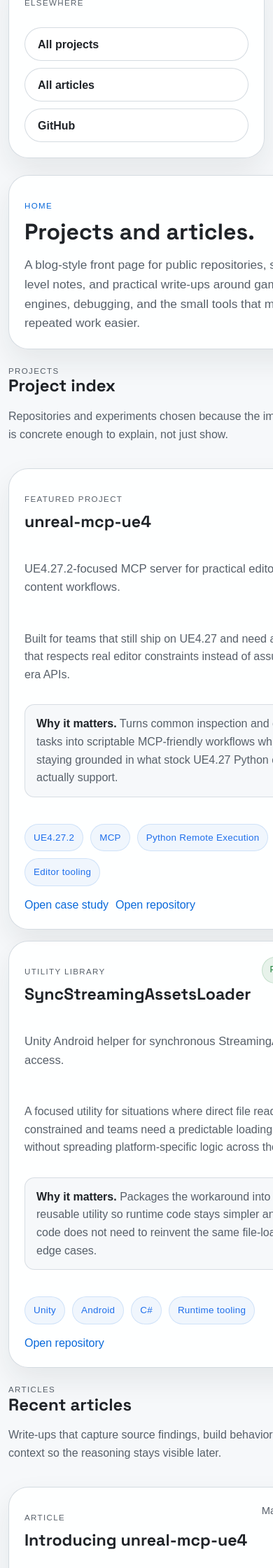
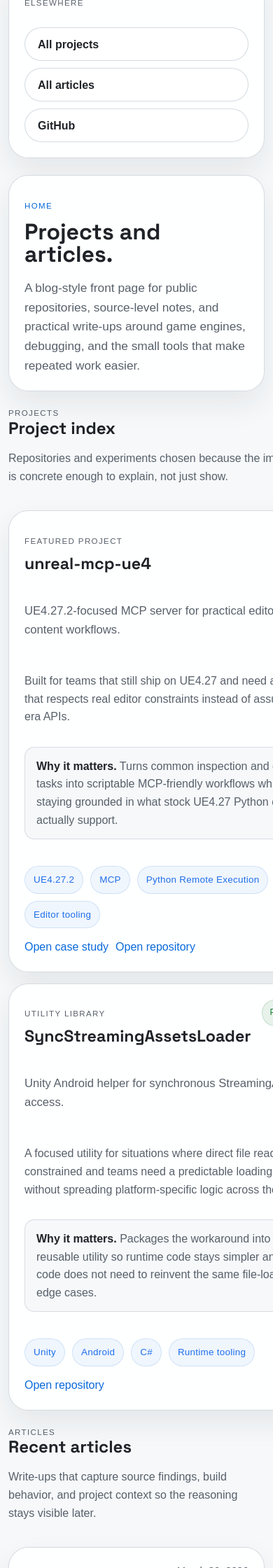
Before and after one commit to conaman/conaman.github.io, a Jekyll site: the page built from index.html, in a window 390 px wide. Shown: the part 1611-3851 px from the top of the page at 70% size. Built offline with Jekyll 4.4.1, drawn with Linux system fonts in a browser that asks for light colours; some web fonts are replaced.

Commit message:
Force fresh mobile styles and equalize home widths

```diff
--- a/_layouts/default.html
+++ b/_layouts/default.html
@@ -21,7 +21,7 @@
     <meta name="twitter:title" content="{{ seo_title | escape }}">
     <meta name="twitter:description" content="{{ seo_description | escape }}">
     <meta name="twitter:image" content="{{ seo_image }}">
-    <link rel="stylesheet" href="{{ '/assets/css/site.css' | relative_url }}">
+    <link rel="stylesheet" href="{{ '/assets/css/site.css?v=202603301530' | relative_url }}">
   </head>
   <body class="{{ page.body_class }}">
     <div class="site-backdrop" aria-hidden="true"></div>
--- a/assets/css/site.css
+++ b/assets/css/site.css
@@ -933,6 +933,20 @@
     align-items: stretch;
   }
 
+  .home-sidebar,
+  .home-content {
+    align-self: stretch;
+    width: 100%;
+    max-width: none;
+  }
+
+  .home-sidebar > *,
+  .home-content > * {
+    width: 100%;
+    max-width: none;
+    min-width: 0;
+  }
+
   .focus-grid {
     grid-template-columns: repeat(2, minmax(0, 1fr));
   }
```
